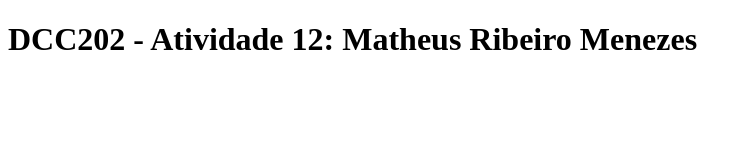
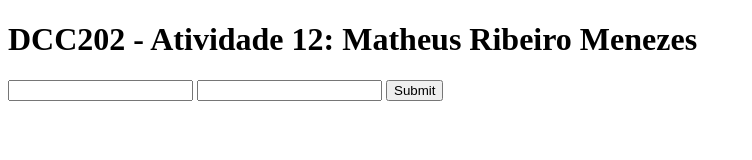
Before and after one commit to ufjf-dcc202/ufjf-dcc202-2023-3-a-atv12-matheusrm321, a website: page index.html in a window 1280 px wide. Shown: the whole page, without its empty margins (0-752 px from the left). Drawn offline with Linux system fonts and the light colour scheme.

Commit message:
Formulario no index com dois input

```diff
--- a/index.html
+++ b/index.html
@@ -9,6 +9,13 @@
 <body>
     <main>
         <h1>DCC202 - Atividade 12: Matheus Ribeiro Menezes</h1>
+        <section>
+            <form action="http://google.com/search" method="post">
+                <input name="frutas"/>
+                <input name="quantidade"/>
+                <input type="submit">
+            </form>
+        </section>
     </main>
 </body>
 </html>
```
